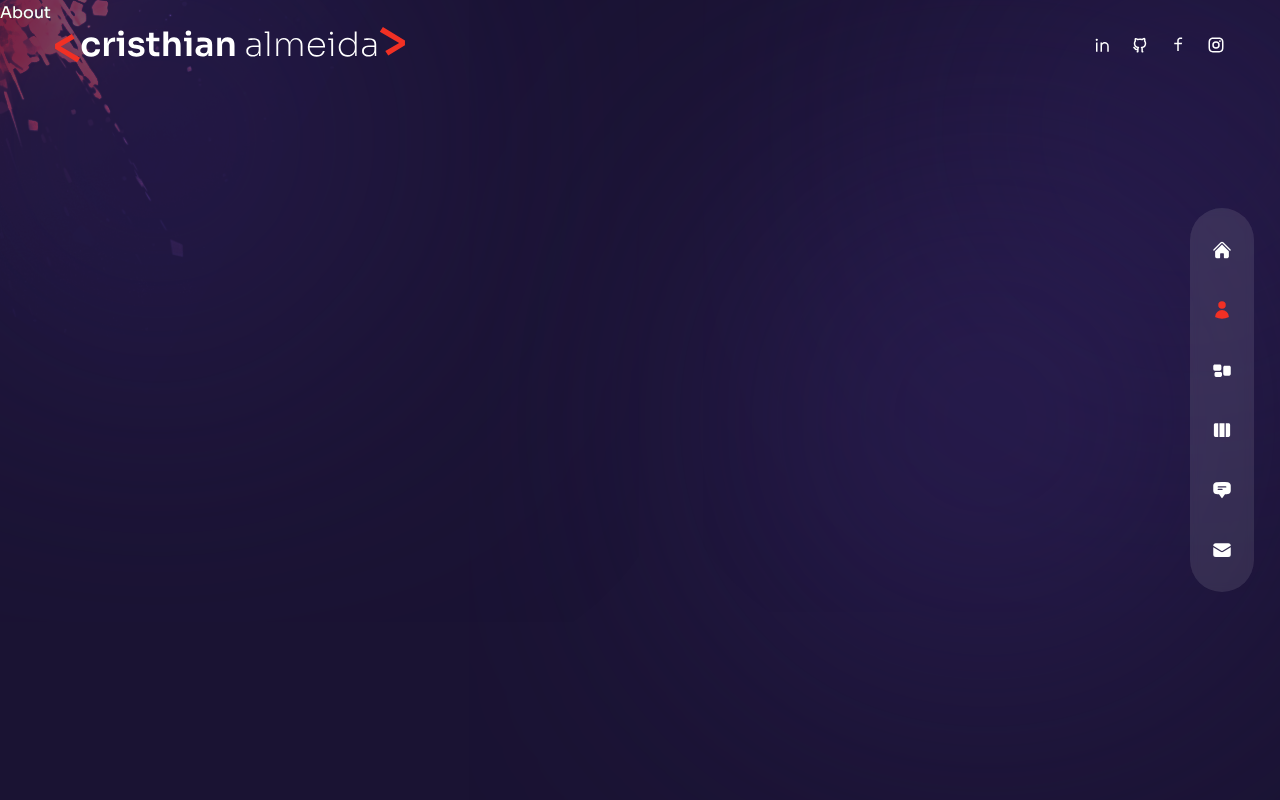
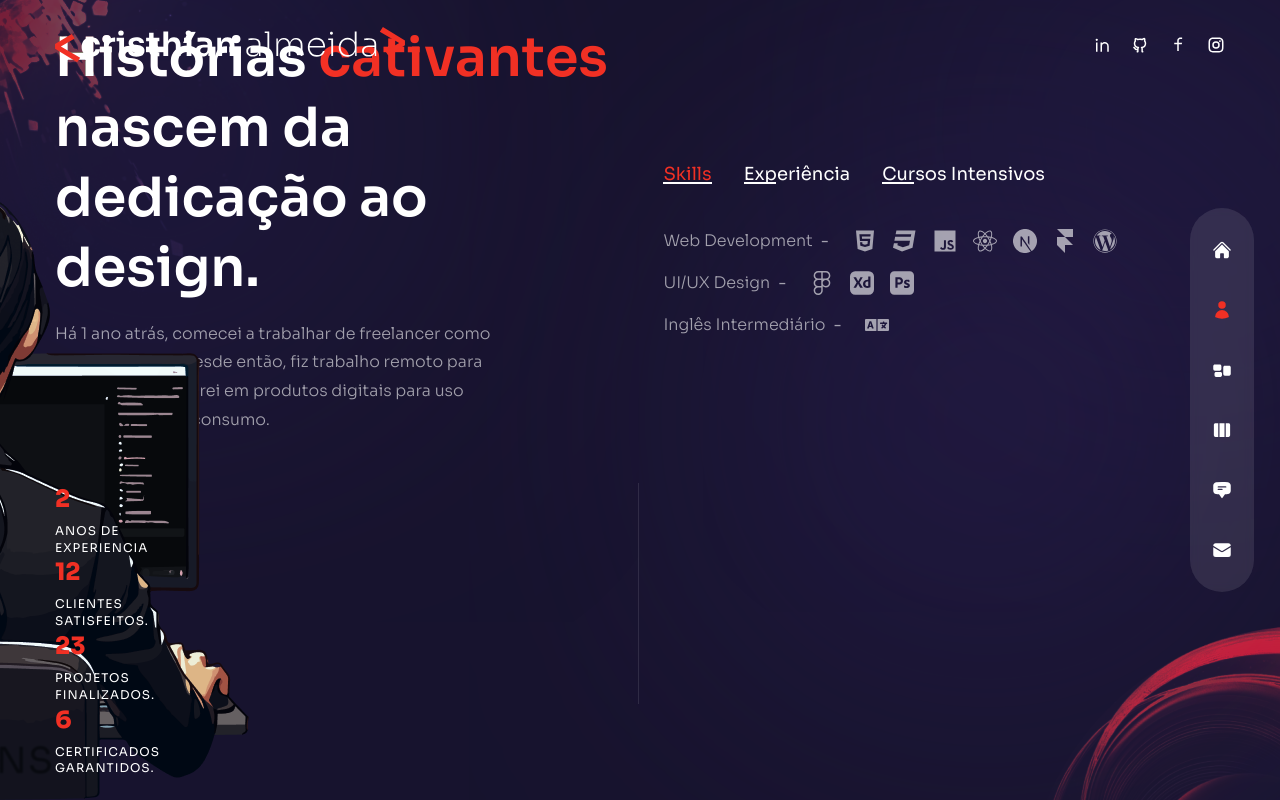
Before and after one commit to trichains/portfolio, a Next.js app: page /about in a window 1280 px wide. Built offline with nearby package versions, Linux system fonts and the light colour scheme.

Commit message:
add: redes sociais

```diff
--- a/components/Circles.js
+++ b/components/Circles.js
@@ -1,5 +1,17 @@
+// next image
+import Image from 'next/image';
 const Circles = () => {
-  return <div>Circles</div>;
+  return (
+    <div className="w-[200px] xl:w-[300px] absolute -right-16 -bottom-2 mix-blend-color-dodge animate-pulse duration-75 z-10">
+      <Image
+        src={'/circles.png'}
+        alt="circles"
+        width={260}
+        height={200}
+        className="w-full h-full"
+      />
+    </div>
+  );
 };
 
 export default Circles;
--- a/components/Header.js
+++ b/components/Header.js
@@ -11,7 +11,7 @@ const Header = () => {
   return (
     <header className="absolute z-30 w-full flex items-center px-16 xl:px-0 xl:h-[90px]">
       <div className="container mx-auto">
-        <div className="flex flex-col lg:flex-row justify-between items-center gap-y-6">
+        <div className="flex flex-col lg:flex-row justify-between items-center gap-y-6 py-8">
           {/* logo */}
           <Link href={'/'}>
             <Image
--- a/pages/about/index.js
+++ b/pages/about/index.js
@@ -1,3 +1,5 @@
+import React, { useState } from 'react';
+
 // icons
 import {
   FaHtml5,
@@ -6,18 +8,19 @@ import {
   FaReact,
   FaWordpress,
   FaFigma,
-} from "react-icons/fa";
+  FaLanguage,
+  FaCertificate
+} from 'react-icons/fa';
 
 import {
   SiNextdotjs,
   SiFramer,
   SiAdobexd,
-  SiAdobephotoshop,
-} from "react-icons/si";
+  SiAdobephotoshop
+} from 'react-icons/si';
 
-
-//  data
-const aboutData = [
+//  about data
+export const aboutData = [
   {
     title: 'skills',
     info: [
@@ -30,66 +33,294 @@ const aboutData = [
           <FaReact />,
           <SiNextdotjs />,
           <SiFramer />,
-          <FaWordpress />,
-        ],
+          <FaWordpress />
+        ]
       },
       {
         title: 'UI/UX Design',
-        icons: [<FaFigma />, <SiAdobexd />, <SiAdobephotoshop />],
+        icons: [<FaFigma />, <SiAdobexd />, <SiAdobephotoshop />]
       },
-    ],
+      {
+        title: 'Inglês Intermediário',
+        icons: [<FaLanguage />]
+      }
+    ]
   },
   {
-    title: 'awards',
+    title: 'experiência',
     info: [
       {
-        title: 'Webby Awards - Honoree',
-        stage: '2011 - 2012',
+        title: 'JavaScript Completo ES6 [74 Horas]',
+        stage: (
+          <a
+            href="https://www.origamid.com/certificate/9acf7493"
+            target="_blank"
+            rel="noreferrer">
+            Certificado
+          </a>
+        ),
+        certificate: (
+          <a
+            href="https://www.origamid.com/certificate/9acf7493"
+            target="_blank"
+            rel="noreferrer">
+            {FaCertificate()}
+          </a>
+        )
       },
       {
-        title: 'Adobe Design Achievement Awards - Finalist',
-        stage: '2009 - 2010',
+        title: 'HTML/CSS [46 Horas]',
+        stage: (
+          <a
+            href="https://www.origamid.com/certificate/df7f556d"
+            target="_blank"
+            rel="noreferrer">
+            Certificado
+          </a>
+        ),
+        certificate: (
+          <a
+            href="https://www.origamid.com/certificate/df7f556d"
+            target="_blank"
+            rel="noreferrer">
+            {FaCertificate()}
+          </a>
+        )
       },
-    ],
+      {
+        title: 'UI Design Avançado [30 Horas]',
+        stage: (
+          <a
+            href="https://www.origamid.com/certificate/4c6b8a99"
+            target="_blank"
+            rel="noreferrer">
+            Certificado
+          </a>
+        ),
+        certificate: (
+          <a
+            href="https://www.origamid.com/certificate/4c6b8a99"
+            target="_blank"
+            rel="noreferrer">
+            {FaCertificate()}
+          </a>
+        )
+      },
+      {
+        title: 'UI Design [34 Horas]',
+        stage: (
+          <a
+            href="https://www.origamid.com/certificate/b15b0ebe"
+            target="_blank"
+            rel="noreferrer">
+            Certificado
+          </a>
+        ),
+        certificate: (
+          <a
+            href="https://www.origamid.com/certificate/b15b0ebe"
+            target="_blank"
+            rel="noreferrer">
+            {FaCertificate()}
+          </a>
+        )
+      },
+      {
+        title: 'CSS Flexbox [6 Horas]',
+        stage: (
+          <a
+            href="https://www.origamid.com/certificate/8fa90288"
+            target="_blank"
+            rel="noreferrer">
+            Certificado
+          </a>
+        ),
+        certificate: (
+          <a
+            href="https://www.origamid.com/certificate/8fa90288"
+            target="_blank"
+            rel="noreferrer">
+            {FaCertificate()}
+          </a>
+        )
+      },
+      {
+        title: 'CSS Grid Layout [10 Horas]',
+        stage: (
+          <a
+            href="https://www.origamid.com/certificate/4a38808e"
+            target="_blank"
+            rel="noreferrer">
+            Certificado
+          </a>
+        ),
+        certificate: (
+          <a
+            href="https://www.origamid.com/certificate/4a38808e"
+            target="_blank"
+            rel="noreferrer">
+            {FaCertificate()}
+          </a>
+        )
+      },
+      {
+        title: 'JavaScript [40 Horas]',
+        stage: 'Concluído'
+      },
+      {
+        title: 'HTML e CSS3 - 5 MÓDULOS [40 HORAS]',
+        stage: 'Concluído'
+      },
+      {
+        title: 'Algoritmo [40 HORAS]',
+        stage: 'Concluído'
+      },
+      {
+        title: 'GIT e GITHUB [20 HORAS]',
+        stage: 'Concluído'
+      }
+    ]
   },
   {
-    title: 'experience',
+    title: 'Cursos Intensivos',
     info: [
       {
-        title: 'UX/UI Designer - XYZ Company',
-        stage: '2012 - 2023',
+        title: 'HTML, CSS, JS - Completo',
+        stage: '136h total'
       },
       {
-        title: 'Web Developer - ABC Agency',
-        stage: '2010 - 2012',
+        title: 'UX Design & UI Design',
+        stage: '56h'
       },
       {
-        title: 'Intern - DEF Corporation',
-        stage: '2008 - 2010',
-      },
-    ],
-  },
-  {
-    title: 'credentials',
-    info: [
-      {
-        title: 'Web Development - ABC University, LA, CA',
-        stage: '2011',
-      },
-      {
-        title: 'Computer Science Diploma - AV Technical Institute',
-        stage: '2009',
-      },
-      {
-        title: 'Certified Graphic Designer - ABC Institute, Los Angeles, CA',
-        stage: '2006',
-      },
-    ],
-  },
+        title: 'Front End para Iniciantes',
+        stage: '72h'
+      }
+    ]
+  }
 ];
 
+// components
+import Avatar from '../../components/Avatar';
+import Circles from '../../components/Circles';
+
+// framer motion
+import { motion } from 'framer-motion';
+import { fadeIn } from '../../variants';
+
+// counter
+import CountUp from 'react-countup';
+
 const About = () => {
-  return <div>About</div>;
+  const [index, setIndex] = useState(0);
+  return (
+    <div className="h-full bg-primary/30 py-32 text-center xl:text-left">
+      <Circles />
+      {/* avatar img */}
+      <motion.div
+        variants={fadeIn('right', 0.2)}
+        initial="hidden"
+        animate="show"
+        exit={'hidden'}
+        className="hidden xl:flex absolute bottom-0 -left-[370px]">
+        <Avatar />
+      </motion.div>
+      <div className="container mx-auto h-full flex flex-col items-center xl:flex-row gap-x-6">
+        {/* text */}
+        <div className="flex-1 flex flex-col justify-center ">
+          <h2 className="h2">
+            Histórias <span className="text-accent">cativantes</span> nascem da
+            dedicação ao design.
+          </h2>
+          <p className="max-w-[500px] mx-auto xl:mx-0 mb-6 xl:mb-12 px-2 xl:px-0">
+            Há 1 ano atrás, comecei a trabalhar de freelancer como
+            desenvolvedor. Desde então, fiz trabalho remoto para agências e
+            colaborei em produtos digitais para uso empresarial e de consumo.
+          </p>
+          {/* counters */}
+          <div>
+            <div>
+              {/* experience */}
+              <div className="relative flex-1 after:w-[1px] after:h-full after:bg-white/10 after:absolute after:top-0 after:right-0">
+                <div className="text-2xl xl:text-4x1 font-extrabold text-accent mb-2">
+                  <CountUp start={0} end={2} duration={7} />
+                </div>
+                <div className="text-xs uppercase tracking-[1px] leading-[1.4] max-w-[100px]">
+                  Anos de experiencia
+                </div>
+              </div>
+              {/* clients */}
+              <div className="relative flex-1 after:w-[1px] after:h-full after:bg-white/10 after:absolute after:top-0 after:right-0">
+                <div className="text-2xl xl:text-4x1 font-extrabold text-accent mb-2">
+                  <CountUp start={0} end={12} duration={5} />
+                </div>
+                <div className="text-xs uppercase tracking-[1px] leading-[1.4] max-w-[100px]">
+                  Clientes satisfeitos.
+                </div>
+              </div>
+              {/* projects */}
+              <div className="relative flex-1 after:w-[1px] after:h-full after:bg-white/10 after:absolute after:top-0 after:right-0">
+                <div className="text-2xl xl:text-4x1 font-extrabold text-accent mb-2">
+                  <CountUp start={0} end={23} duration={5} />
+                </div>
+                <div className="text-xs uppercase tracking-[1px] leading-[1.4] max-w-[100px]">
+                  Projetos finalizados.
+                </div>
+              </div>
+              {/* certificates */}
+              <div className="relative flex-1">
+                <div className="text-2xl xl:text-4x1 font-extrabold text-accent mb-2">
+                  <CountUp start={0} end={6} duration={5} />
+                </div>
+                <div className="text-xs uppercase tracking-[1px] leading-[1.4] max-w-[100px]">
+                  Certificados garantidos.
+                </div>
+              </div>
+            </div>
+          </div>
+        </div>
+        {/* info */}
+        <div className="flex flex-col w-full xl:max-w-[48%] h-[480px]">
+          <div className="flex gap-x-4 xl:gap-x-8 mx-auto xl:mx-0 mb-4">
+            {aboutData.map((item, itemIndex) => {
+              return (
+                <div
+                  key={itemIndex}
+                  className={`${
+                    index === itemIndex &&
+                    'text-accent after:w-[100%] after:bg-accent after:transition-all after:duration-300'
+                  } cursor-pointer capitalize xl:text-lg relative after:w-8 after:h-[2px] after:bg-white after:absolute after:bottom-1 after:left-0`}
+                  onClick={() => setIndex(itemIndex)}>
+                  {item.title}
+                </div>
+              );
+            })}
+          </div>
+          <div className="py-2 xl:py-6 flex flex-col gap-y-2 xl:gap-y-4 items-center xl:items-start">
+            {aboutData[index].info.map((item, itemIndex) => {
+              return (
+                <div
+                  key={itemIndex}
+                  className="flex-1 flex flex-col md:flex-row max-w-max gap-x-2 items-center text-white/60">
+                  {/* title */}
+                  <div className="font-light mb-2 md:mb-0">{item.title}</div>
+                  <div className="hidden md:flex">-</div>
+                  <div>{item.stage}</div>
+                  <div>{item.certificate}</div>
+                  <div className="flex gap-x-4">
+                    {/* icons */}
+                    {item.icons?.map((icon, itemIndex) => {
+                      return <div className="text-2xl">{icon}</div>;
+                    })}
+                  </div>
+                </div>
+              );
+            })}
+          </div>
+        </div>
+      </div>
+    </div>
+  );
 };
 
 export default About;
```
